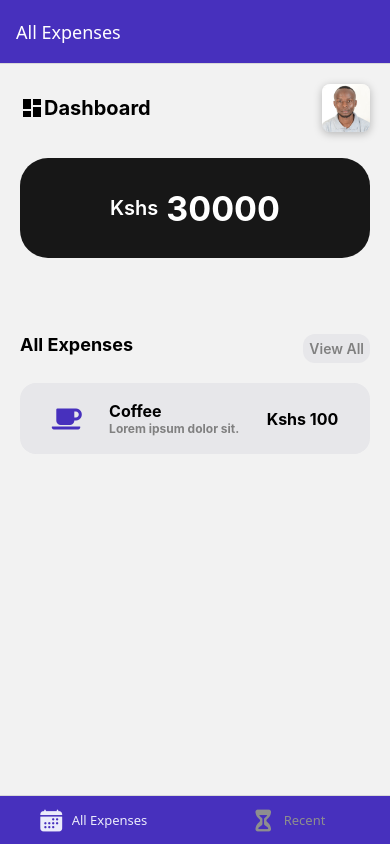
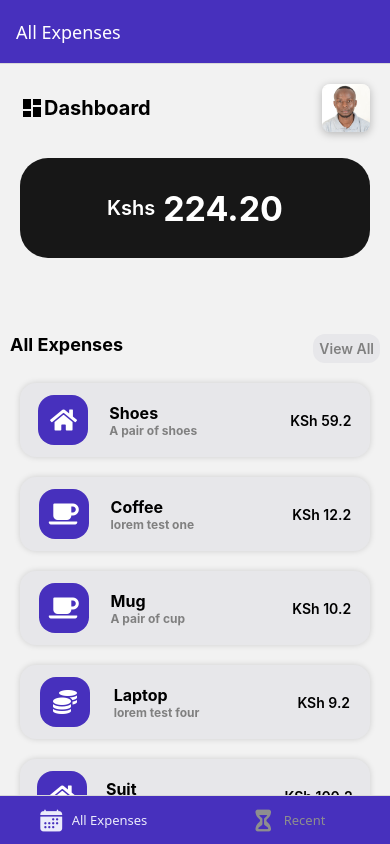
Before and after one commit to mbugua70/expense_tracker_app_one, a React Native app: screen / in a window 390 px wide. Built offline with nearby package versions, Linux system fonts and the light colour scheme.

Commit message:
working on all expenses page and recent expenses page

```diff
--- a/components/Dashboard.js
+++ b/components/Dashboard.js
@@ -2,7 +2,10 @@ import { View, Text, StyleSheet, Image } from 'react-native'
 import MaterialIcons from '@expo/vector-icons/MaterialIcons';
 
 
-const Dashboard = () => {
+const Dashboard = ({ expenses }) => {
+  const expensesTotal = expenses.reduce((sum, expense) => {
+    return sum + expense.amount;
+  }, 0);
   return (
     <View style={styles.screen}>
       <View style={styles.imageContainer}>
@@ -11,16 +14,19 @@ const Dashboard = () => {
           <Text style={styles.textDashboard}>Dashboard</Text>
         </View>
         <View style={styles.imageMain}>
-           <Image source={require("../assets/profile/profile.jpg")}  style={styles.image}/>
+          <Image
+            source={require("../assets/profile/profile.jpg")}
+            style={styles.image}
+          />
         </View>
       </View>
       <View style={styles.totalContainer}>
         <Text style={styles.totalTextOne}>Kshs</Text>
-        <Text style={styles.totalText}>30000</Text>
+        <Text style={styles.totalText}>{expensesTotal.toFixed(2)}</Text>
       </View>
     </View>
-  )
-}
+  );
+};
 
 export default Dashboard;
 
--- a/components/Expenses.js
+++ b/components/Expenses.js
@@ -4,23 +4,23 @@ import HeaderExpenses from './HeaderExpenses'
 import ExpensesContainer from './ExpensesContainer'
 
 
-const Expenses = () => {
+const Expenses = ({ expenses }) => {
   return (
     <View style={styles.screen}>
-        {/* heading for expenses and button */}
-        <HeaderExpenses />
+      {/* heading for expenses and button */}
+      <HeaderExpenses />
 
-        {/* expenses components */}
-        <ExpensesContainer />
+      {/* expenses components */}
+      <ExpensesContainer expenses={expenses} />
     </View>
-  )
-}
+  );
+};
 
-export default Expenses
+export default Expenses;
 
 const styles = StyleSheet.create({
-    screen: {
-        flex: 2,
-        paddingHorizontal: 20,
-    }
-})
+  screen: {
+    flex: 2,
+    paddingHorizontal: 10,
+  },
+});
--- a/components/ExpensesContainer.js
+++ b/components/ExpensesContainer.js
@@ -1,48 +1,90 @@
-import { View, Text, StyleSheet } from 'react-native'
-import FontAwesome5 from '@expo/vector-icons/FontAwesome5';
-import { GlobalStyles } from '../constants/styles';
+import { View, Text, StyleSheet, FlatList } from "react-native";
+import FontAwesome5 from "@expo/vector-icons/FontAwesome5";
+import { GlobalStyles } from "../constants/styles";
 
-const ExpensesContainer = () => {
+function handleRenderItem(itemData) {
+  let iconName = "coffee";
+  if (itemData.item.category === "drink") {
+    iconName = "coffee";
+  } else if (itemData.item.category === "social_need") {
+    iconName = "home";
+  } else {
+    iconName = "coins";
+  }
   return (
+    <>
       <View style={styles.detailsContainer}>
         {/* icon */}
-       <FontAwesome5 name="coffee" size={24} color={ GlobalStyles.colors.primary800} />
+        <View style={styles.iconContainer}>
+          <FontAwesome5 name={iconName} size={24} color="white" />
+        </View>
         {/* details */}
-       <View>
-         <Text style={styles.textHeader}>Coffee</Text>
-         <Text style={styles.textDetails}>Lorem ipsum dolor sit.</Text>
+        <View style={styles.containerText}>
+          <Text style={styles.textHeader}>{itemData.item.title}</Text>
+          <Text style={styles.textDetails}>{itemData.item.description}</Text>
         </View>
         {/* cash details */}
-       <Text style={styles.textPrice}>Kshs 100</Text>
+        <Text style={styles.textPrice}>KSh {itemData.item.amount}</Text>
       </View>
-  )
+    </>
+  );
 }
 
-export default ExpensesContainer
+const ExpensesContainer = ({ expenses }) => {
+  return (
+    <FlatList
+      data={expenses}
+      keyExtractor={(item, index) => item.id}
+      renderItem={handleRenderItem}
+    />
+  );
+};
+
+export default ExpensesContainer;
 
 const styles = StyleSheet.create({
   detailsContainer: {
+    marginHorizontal: 10,
     marginTop: 20,
     borderRadius: 16,
-        padding: 18,
+    padding: 12,
     flexDirection: "row",
     alignItems: "center",
     justifyContent: "space-around",
-        backgroundColor: "#e7e7ea"
+    backgroundColor: "#e7e7ea",
+    elevation: 4,
+    shadowColor: "black",
+    shadowOffset: { width: 0, height: 0 },
+    shadowOpacity: 0.15,
+    shadowRadius: 6,
   },
 
   textHeader: {
     fontWeight: "700",
-        fontSize: 16
+    fontSize: 16,
   },
 
   textDetails: {
     fontSize: 12,
     color: "gray",
-        fontWeight: "700"
+    fontWeight: "700",
   },
   textPrice: {
-        fontSize: 16,
-        fontWeight: "700"
-    }
-})
+    fontSize: 14,
+    fontWeight: "600",
+  },
+  iconContainer: {
+    justifyContent: "center",
+    alignItems: "center",
+    width: 50,
+    padding: 10,
+    height: 50,
+    backgroundColor: GlobalStyles.colors.primary800,
+    borderRadius: 16,
+  },
+  containerText: {
+    paddingHorizontal: 8,
+    alignContent: "flex-start",
+    width: "54%",
+  },
+});
--- a/screens/AllExpenses.js
+++ b/screens/AllExpenses.js
@@ -2,15 +2,65 @@ import { View, Text, StyleSheet } from 'react-native'
 import Dashboard from '../components/Dashboard'
 import Expenses from '../components/Expenses'
 
+const DUMMY_EXPENSES = [
+  {
+    id: "e1",
+    title: "Shoes",
+    description: "A pair of shoes",
+    amount: 59.2,
+    date: new Date("2024-12-1"),
+    category: "social_need",
+  },
+  {
+    id: "e2",
+    title: "Coffee",
+    description: "lorem test one",
+    amount: 12.2,
+    date: new Date("2023-12-1"),
+    category: "drink",
+  },
+  {
+    id: "e3",
+    description: "A pair of cup",
+    title: "Mug",
+    amount: 10.2,
+    date: new Date("2024-10-1"),
+    category: "drink",
+  },
+  {
+    id: "e4",
+    description: "lorem test four",
+    title: "Laptop",
+    amount: 9.2,
+    date: new Date("2014-12-1"),
+    category: "secondary_need",
+  },
+  {
+    id: "e5",
+    description: "A pair of clothes",
+    title: "Suit",
+    amount: 100.2,
+    date: new Date("2022-8-1"),
+    category: "social_need",
+  },
+  {
+    id: "e6",
+    description: "lorem test five",
+    title: "Book",
+    amount: 33.2,
+    date: new Date("2024-12-1"),
+    category: "social_need",
+  },
+];
 
 const AllExpenses = () => {
   return (
-     <View style={styles.screen}>
-        <Dashboard />
-        <Expenses/>
-     </View>
-  )
-}
+    <View style={styles.screen}>
+      <Dashboard expenses={DUMMY_EXPENSES} />
+      <Expenses expenses={DUMMY_EXPENSES} />
+    </View>
+  );
+};
 
 export default AllExpenses
 
```
Lines whose indentation alone changed are shown as unchanged.
